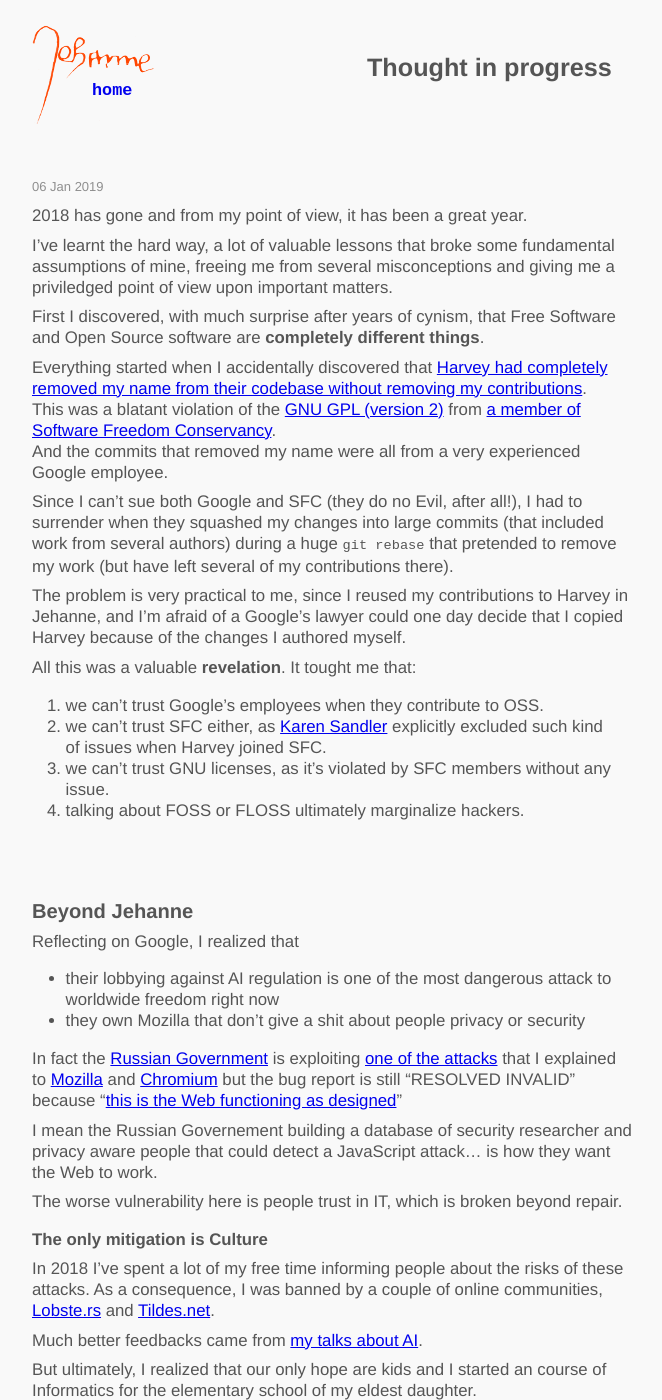
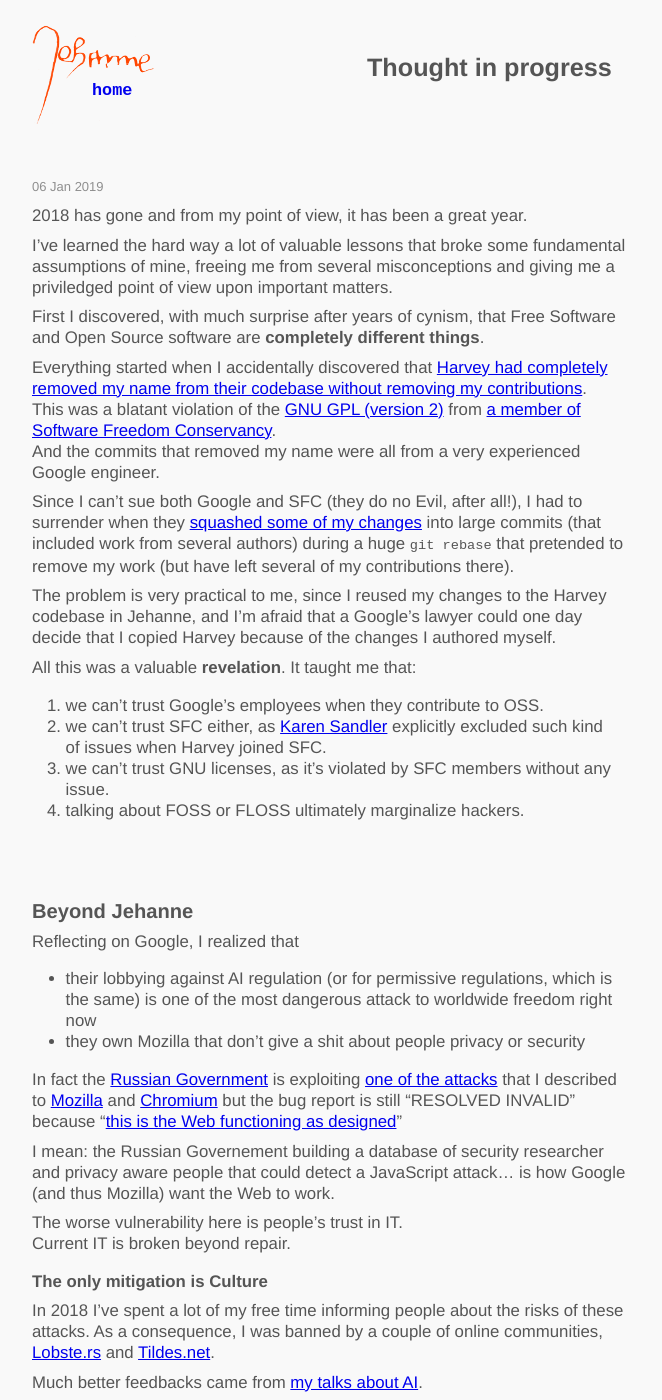
Before and after one commit to JehanneOS/jehanneos.github.io, a Jekyll site: the page built from _posts/2019-01-06-thought-in-progress.markdown, in a window 1280 px wide and 1400 px high. Shown: the whole window, without its empty margins (308-970 px from the left). Built offline with Jekyll 4.4.1, drawn with Linux system fonts in a browser that asks for light colours; some of the changed text lies outside the part shown.

Commit message:
post: thought in progress

```diff
--- a/_posts/2019-01-06-thought-in-progress.markdown
+++ b/_posts/2019-01-06-thought-in-progress.markdown
@@ -8,7 +8,7 @@
 ---
 2018 has gone and from my point of view, it has been a great year.
 
-I've learnt the hard way, a lot of valuable lessons that broke some
+I've learned the hard way a lot of valuable lessons that broke some
 fundamental assumptions of mine, freeing me from several misconceptions and
 giving me a priviledged point of view upon important matters.
 
@@ -20,18 +20,19 @@
 This was a blatant violation of the
 [GNU GPL (version 2)](http://www.gnu.org/licenses/gpl-2.0.html)
 from [a member of Software Freedom Conservancy](https://sfconservancy.org/).
-And the commits that removed my name were all from a very experienced Google employee.
+And the commits that removed my name were all from a very experienced Google engineer.
 
 Since I can't sue both Google and SFC (they do no Evil, after all!), I had
-to surrender when they squashed my changes into large commits (that included
-work from several authors) during a huge `git rebase` that pretended to
-remove my work (but have left several of my contributions there).
+to surrender when they [squashed some of my changes](https://github.com/Harvey-OS/harvey/issues/698#issuecomment-365110085)
+into large commits (that included work from several authors) during a
+huge `git rebase` that pretended to remove my work (but have left several
+of my contributions there).
 
-The problem is very practical to me, since I reused my contributions to
-Harvey in Jehanne, and I'm afraid of a Google's lawyer could one day decide
+The problem is very practical to me, since I reused my changes to the Harvey
+codebase in Jehanne, and I'm afraid that a Google's lawyer could one day decide
 that I copied Harvey because of the changes I authored myself.
 
-All this was a valuable **revelation**. It tought me that:
+All this was a valuable **revelation**. It taught me that:
 
 1. we can't trust Google's employees when they contribute to OSS.
 2. we can't trust SFC either, as [Karen Sandler](http://punkrocklawyer.com/)
@@ -43,22 +44,24 @@
 
 Reflecting on Google, I realized that
 
-- their lobbying against AI regulation is one of the most dangerous attack
-  to worldwide freedom right now
+- their lobbying against AI regulation (or for permissive regulations,
+  which is the same) is one of the most dangerous attack to worldwide
+  freedom right now
 - they own Mozilla that don't give a shit about people privacy or security
 
 In fact the [Russian Government](https://bugzilla.mozilla.org/show_bug.cgi?id=1487081#c16)
 is exploiting [one of the attacks](https://dev.to/shamar/the-meltdown-of-the-web-4p1m)
-that I explained to [Mozilla](https://bugzilla.mozilla.org/show_bug.cgi?id=1487081)
+that I described to [Mozilla](https://bugzilla.mozilla.org/show_bug.cgi?id=1487081)
 and [Chromium](https://bugs.chromium.org/p/chromium/issues/detail?id=879381)
 but the bug report is still "RESOLVED INVALID" because
 "[this is the Web functioning as designed](https://bugzilla.mozilla.org/show_bug.cgi?id=1487081#c10)"
 
-I mean the Russian Governement building a database of security researcher
+I mean: the Russian Governement building a database of security researcher
 and privacy aware people that could detect a JavaScript attack... is how
-they want the Web to work.
+Google (and thus Mozilla) want the Web to work.
 
-The worse vulnerability here is people trust in IT, which is broken beyond repair.
+The worse vulnerability here is people's trust in IT.
+Current IT is broken beyond repair.
 
 ## The only mitigation is Culture
 
@@ -72,7 +75,10 @@
 But ultimately, I realized that our only hope are kids and I started an
 course of Informatics for the elementary school of my eldest daughter.
 
-# What about Jehanne?
+I suggest you do to the same: don't let your children to be used through software.
+We need a generation of **hackers** that can break the world that bad people have built.
+
+# Yes but... what about Jehanne?
 
 All these facts made me realize that existing copylefts cannot serve
 hackers' curiosity, so I studied Copyright regulations to mitigate
@@ -86,7 +92,15 @@
 Also, the Hacking License is designed to turn users to hackers: IMO, this is
 the only way Free Software can win against big corporations.
 
-The few remaining free hours were spent into the design of the File
+This is very practical and very important.
+The Web is a half done, badly broken and insecure distributed operating system.
+Using services as a software substitute will be the normal working mode with
+Jehanne: if people cannot trust the provider as they cannot trust Web site now
+there's no way to make my project a reality.
+
+## The File Protocol
+
+My few remaining free hours were spent into the design of the File
 Protocol (aka FP) and the study of its integration in Jehanne as a
 replacement of 9P2000.
 
```
Also changed, not shown: other parts of _posts/2019-01-06-thought-in-progress.markdown (+4 -3 lines).
